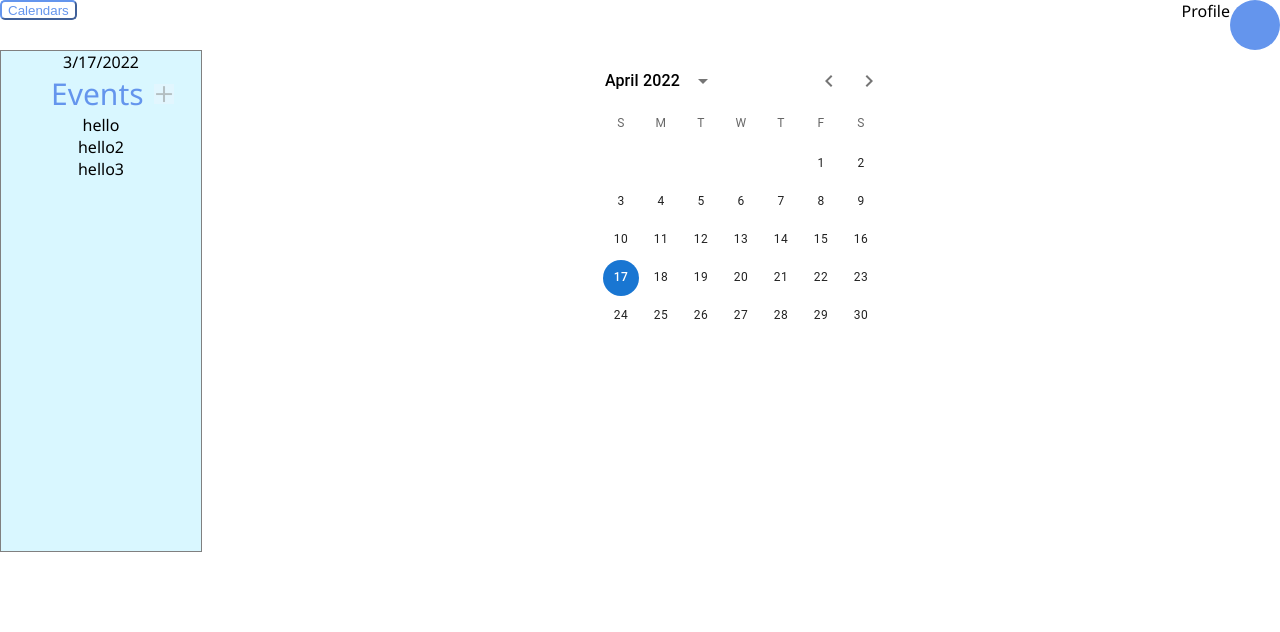
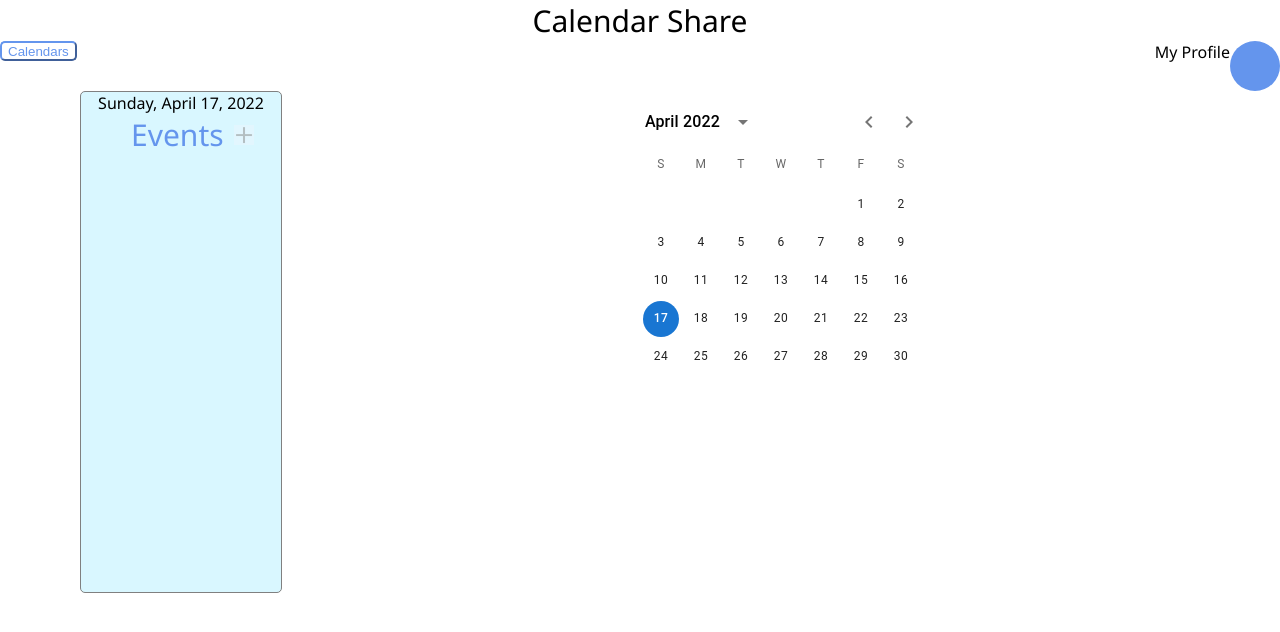
Before and after one commit to lrburack/Oasis-Group-14, a React (Create React App) app: page / in a window 1280 px wide. Shown: the top 632 px of the page. Built offline with nearby package versions, Linux system fonts and the light colour scheme.

Commit message:
Updated Calendar Page

```diff
--- a/src/App.css
+++ b/src/App.css
@@ -1,3 +1,5 @@
+
+
 .App {
   text-align: center;
   font-family: 'Segoe UI', Tahoma, Geneva, Verdana, sans-serif;
@@ -33,6 +35,8 @@
 
 .sidebar-container{
   background-color: #d9f7ff;
+  border-radius: 5px;
+  margin-left: 80px
 }
 
 .add-event-button{
@@ -43,6 +47,16 @@
   vertical-align:bottom;
 }
 
+.ampm-text {
+  font-size: 7px;
+  margin-top: 5px;
+}
+
+.event-time{
+  font-size: 10px;
+  color: #909599;
+}
+
 .add-event-button:hover{
   background-color:cornflowerblue
 }
--- a/src/Calendar.js
+++ b/src/Calendar.js
@@ -9,29 +9,50 @@ import CalendarSidebar from './CalendarSidebar'
 
 export default function Calendar() {
   const [value, setValue] = React.useState(dayjs('2022-04-17'))
+  const [displayEvents, setDisplayEvents] = React.useState([])
+
   useEffect(() => {
-    console.log(value)
+    setDisplayEvents([])
+    let newEvents = []
+    events.forEach(ev => {
+      if(ev.start <= value.add(23, 'hour') && value <=ev.end)
+      {
+        newEvents.push(ev)
+      }
+    })
+    setDisplayEvents(newEvents)
   }, [value])
 
   const event1 = {
-    name:"hello",
-    attribute1:"this is an attribute"
+    name:"Dentist",
+    attribute1:"this is an attribute",
+    start: dayjs(new Date(2022, 3, 26, 5, 30)),
+    end: dayjs(new Date(2022, 3, 26, 17, 30))
   }
 
   const event2 = {
-    name:"hello2",
-    attribute1:"this is an attribute"
+    name:"Dinner",
+    attribute1:"this is an attribute",
+    start: dayjs(new Date(2022, 3, 28, 9, 46)),
+    end: dayjs(new Date(2022, 3, 28, 10))
   }
 
   const event3 = {
-    name:"hello3",
-    attribute1:"this is an attribute"
+    name:"Learning things",
+    attribute1:"this is an attribute",
+    start: dayjs(new Date(2022, 3, 26)),
+    end: dayjs(new Date(2024, 3, 26))
   }
 
   const events = [event1, event2, event3]
 
   return (
+
     <div>
+      <div style = {{fontSize:'30px'}}>
+        Calendar Share
+      </div>
+
       <div style={{display:'flex', justifyContent:'space-between'}}>
         <button className="button" style={{height:'20px'}}>
           Calendars
@@ -39,7 +60,7 @@ export default function Calendar() {
 
         <div style={{display:'flex'}}>
           <div>
-            Profile
+            My Profile
           </div>
           <div className='placeholder-profile-pic'>
 
@@ -48,11 +69,11 @@ export default function Calendar() {
       </div>
 
       <div style={{display:'flex'}}>
-        <CalendarSidebar events={events} date={value.$M + "/" + value.$D + "/" + value.$y}>
+        <CalendarSidebar events={displayEvents} date={value}>
 
         </CalendarSidebar>
 
-        <LocalizationProvider dateAdapter={AdapterDayjs} style={{}}>
+        <LocalizationProvider dateAdapter={AdapterDayjs}>
           <DateCalendar
             value={value}
             orientation="landscape"
--- a/src/CalendarSidebar.js
+++ b/src/CalendarSidebar.js
@@ -4,11 +4,11 @@ import './App.css'
 import EventEntry from './EventEntry'
 import plus from './plus.png'
 
-export default function Profile({events, date}) {
+export default function CalendarSidebar({events, date}) {
     return (
         <div className={'sidebar-container'} style={{border:'gray solid 1px', width:'200px', height:'500px'}}>
             <div>
-                {date}
+                {date.format('dddd, MMMM D, YYYY')}
             </div>
 
             <div style={{display:'flex', marginLeft:'50px'}}>
@@ -20,8 +20,9 @@ export default function Profile({events, date}) {
             </div>
 
             {
-                events.map(event => (
-                <EventEntry event_data={event}>
+                events && events.length > 0 &&
+                events.map((event, i) => (
+                <EventEntry key={i} event_data={event}>
 
                 </EventEntry>
                 ))
--- a/src/EventEntry.js
+++ b/src/EventEntry.js
@@ -1,10 +1,43 @@
+import { flexbox } from '@mui/system'
 import { useEffect, useState } from 'react'
 import './App.css'
 
-export default function Profile({event_data}) {
+export default function EventEntry({event_data}) {
+    let isAllDay = event_data.end.diff(event_data.start, 'hour') > 24
+
+    console.log(event_data)
     return (
-        <div>
-            {event_data.name}
+        <div style = {{marginTop: '10px', marginBottom: '10px', marginLeft: '10px'}}>
+            <div style = {{display: 'flex'}}>
+                <div className='placeholder-profile-pic' style = {{width:'30px', height: '30px'}}>
+                </div>
+                <div style = {{marginLeft: '5px'}}>
+                    <div style = {{fontSize: '20px', textAlign: 'left'}}>
+                        {event_data.name}
+                    </div>
+                    <div className='event-time'>
+                        { isAllDay ?
+                            <div style={{textAlign: 'left'}}>
+                                All day
+                            </div>
+                            :
+                            <div style = {{display: 'flex'}}>
+                                {event_data.start.format('h:mm')}
+                                <div className='ampm-text'>
+                                    {event_data.start.format('a')}
+                                </div>
+                                <div style={{marginLeft: '2px', marginRight: '2px'}}>
+                                    -
+                                </div>
+                                {event_data.end.format('h:mm')}
+                                <div className='ampm-text'>
+                                    {event_data.end.format('a')}
+                                </div>
+                            </div>
+                        }
+                    </div>
+                </div>
+            </div>
         </div>
     )
 }
```
